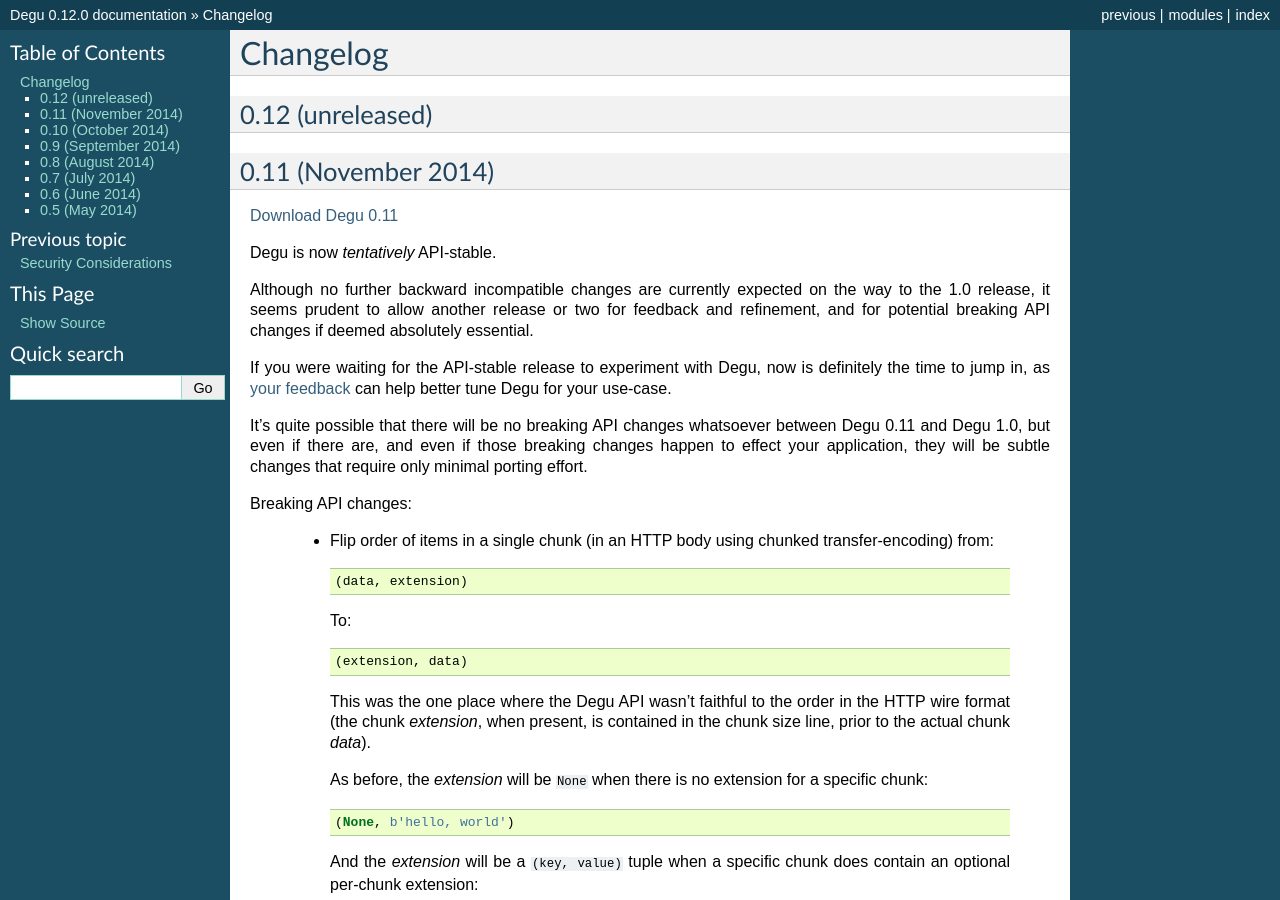
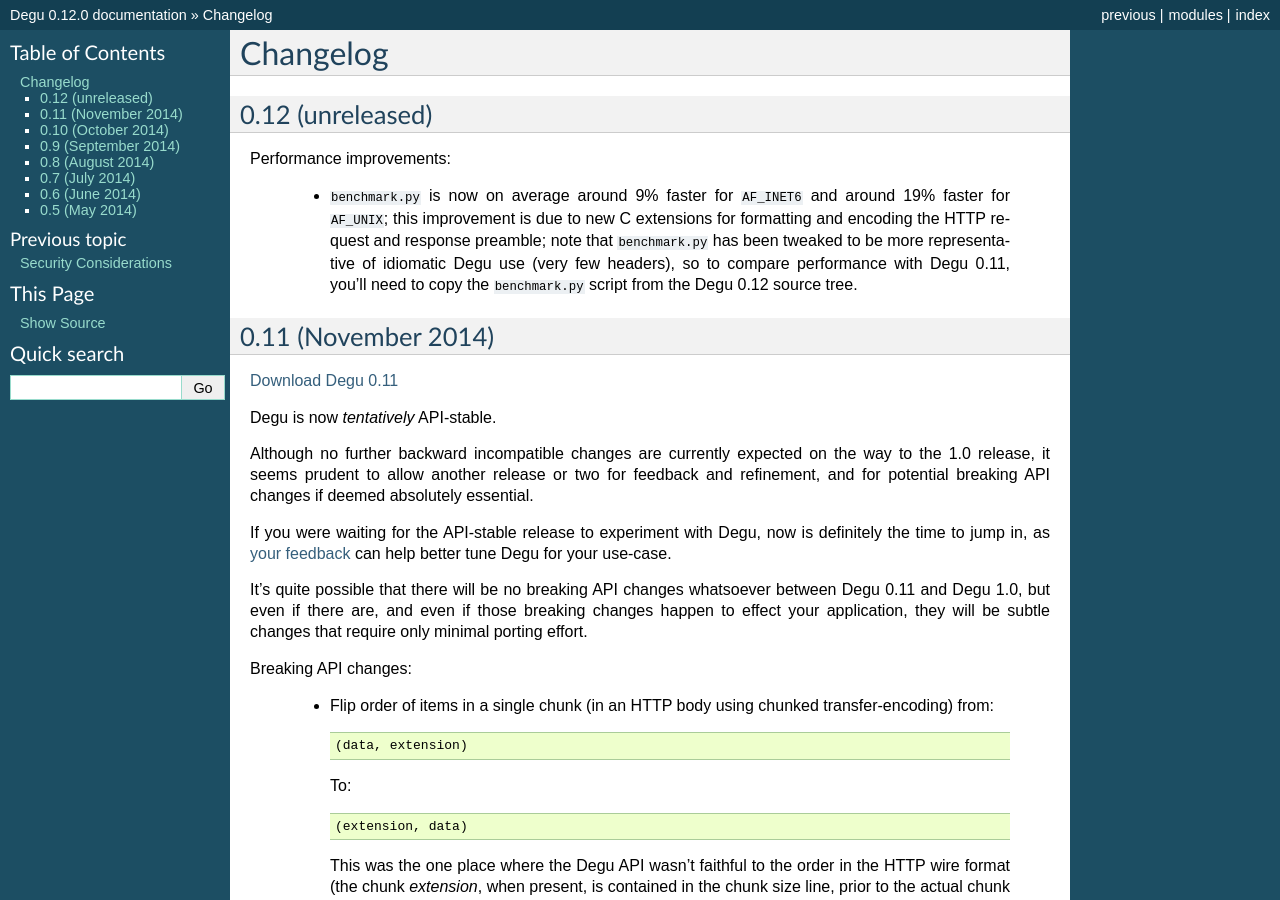
Before and after one commit to json420/degu, a Sphinx documentation site: the page built from doc/changelog.rst, in a window 1280 px wide and 900 px high. Built offline with Sphinx 7.4.7, drawn with Linux system fonts in a browser that asks for light colours.

Commit message:
Add changelog entry about performance improvements in Degu 0.12

```diff
--- a/doc/changelog.rst
+++ b/doc/changelog.rst
@@ -3,6 +3,16 @@
 
 0.12 (unreleased)
 -----------------
+
+Performance improvements:
+
+    *   ``benchmark.py`` is now on average around 9% faster for ``AF_INET6`` and
+        around 19% faster for ``AF_UNIX``; this improvement is due to new C
+        extensions for formatting and encoding the HTTP request and response
+        preamble; note that ``benchmark.py`` has been tweaked to be more
+        representative of idiomatic Degu use (very few headers), so to compare
+        performance with Degu 0.11, you'll need to copy the ``benchmark.py``
+        script from the Degu 0.12 source tree.
 
 
 
```
